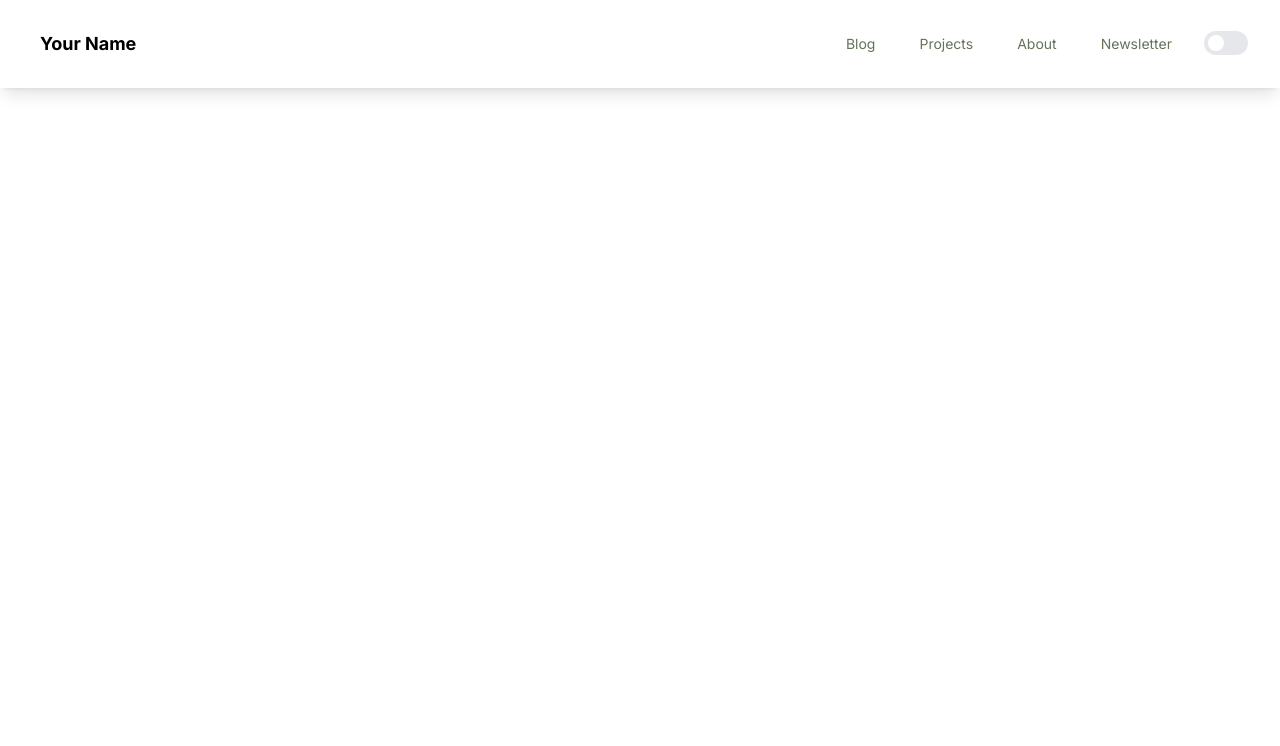
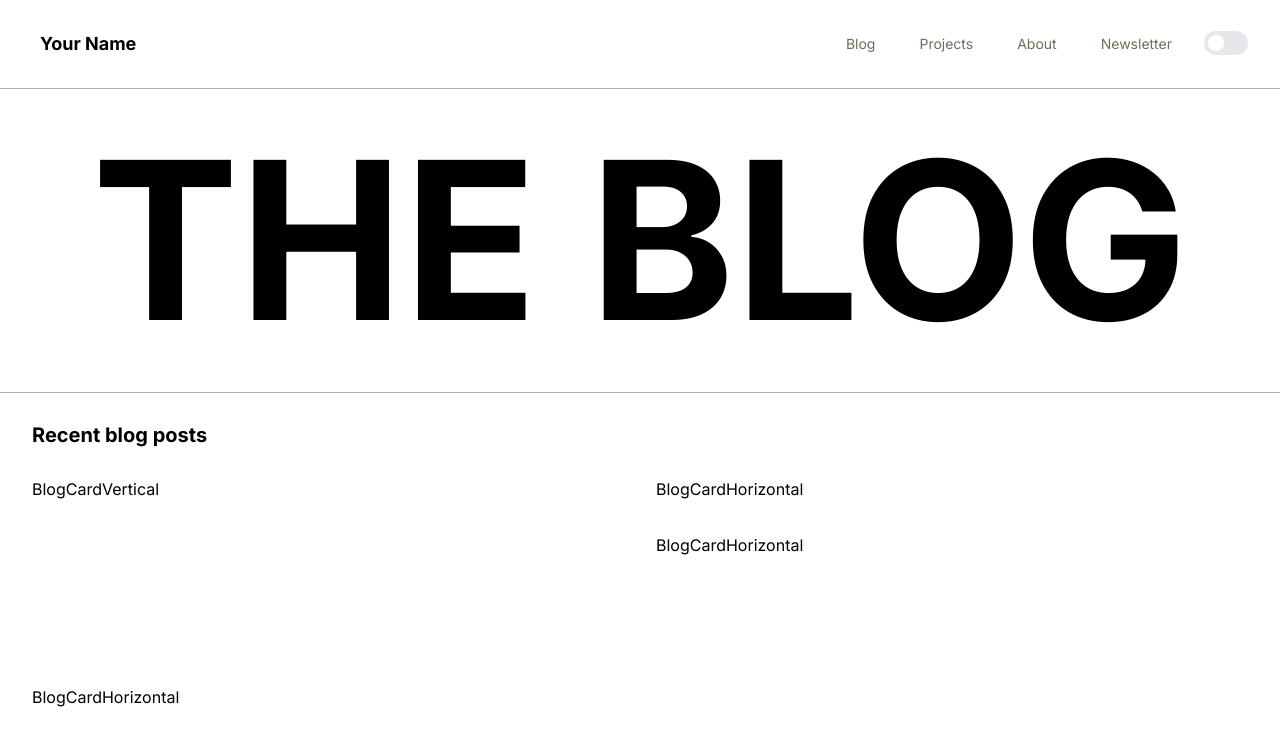
Before and after one commit to anas-aqeel/Blogs, a Next.js app: page / in a window 1280 px wide. Shown: the top 746 px of the page. Built offline with nearby package versions, Linux system fonts and the light colour scheme.

Commit message:
Header Layout | Desktop View

```diff
--- a/app/globals.css
+++ b/app/globals.css
@@ -15,13 +15,3 @@
     --background-end-rgb: 0, 0, 0;
   }
 }
-
-body {
-  color: rgb(var(--foreground-rgb));
-  background: linear-gradient(
-      to bottom,
-      transparent,
-      rgb(var(--background-end-rgb))
-    )
-    rgb(var(--background-start-rgb));
-}
--- a/app/layout.tsx
+++ b/app/layout.tsx
@@ -17,7 +17,7 @@ export default function RootLayout({
 }) {
   return (
     <html lang="en">
-      <body className={inter.className + " h-screen w-screen bg-white dark:bg-black"}>
+      <body className={inter.className + " h-auto w-full bg-white dark:bg-[#090D1F]"}>
         <DarkThemeProvider>
         <Navbar/>
         {children}
--- a/app/page.tsx
+++ b/app/page.tsx
@@ -1,8 +1,10 @@
-import Image from 'next/image'
-import ToogleButton from "../components/ToogleButton"
+import Header from '@/sections/Header'
 export default function Home() {
-  return <>
-    <ToogleButton/>
-    blog
-  </>
+  return (
+    <>
+      <div className="max-w-7xl mx-auto">
+        <Header />
+      </div>
+    </>
+  )
 }
--- /dev/null
+++ b/components/BlogCardHorizontal.jsx
@@ -0,0 +1,11 @@
+import React from 'react'
+
+const BlogCardHorizontal = () => {
+  return (
+    <div className='w-fit'>
+        BlogCardHorizontal
+        </div>
+  )
+}
+
+export default BlogCardHorizontal
--- /dev/null
+++ b/components/BlogCardVertical.jsx
@@ -0,0 +1,9 @@
+import React from 'react'
+
+const BlogCardVertical = () => {
+  return (
+    <div>BlogCardVertical</div>
+  )
+}
+
+export default BlogCardVertical
--- a/components/Navbar.jsx
+++ b/components/Navbar.jsx
@@ -40,7 +40,7 @@ export default function Navbar() {
   return (
     <Disclosure
       as="nav"
-      className="bg-white fixed top-0 left-0 right-0 shadow-lg z-40"
+      className="bg-white dark:bg-[#090D1F] sticky top-0 left-0 right-0  z-40"
     >
       {({ open }) => (
         <>
--- /dev/null
+++ b/sections/Header.tsx
@@ -0,0 +1,25 @@
+import React from 'react'
+import BlogCardVertical from '../components/BlogCardVertical'
+import BlogCardHorizontal from '../components/BlogCardHorizontal'
+const Header = () => {
+  return (
+    <div>
+      <div className=" border-b border-t border-black border-opacity-30  font-bold text-[17.2vw] leading-snug text-center">
+        THE BLOG{' '}
+      </div>
+      <div className="mt-7  px-8">
+        <div className="text-black font-bold text-xl">Recent blog posts</div>
+        <div className="mt-7 mb-32 grid grid-cols-2 gap-x-8">
+          <BlogCardVertical />
+          <div className="w-max flex flex-col gap-y-8">
+            <BlogCardHorizontal />
+            <BlogCardHorizontal />
+          </div>
+        </div>
+        <BlogCardHorizontal />
+      </div>
+    </div>
+  )
+}
+
+export default Header
--- a/tailwind.config.js
+++ b/tailwind.config.js
@@ -4,6 +4,7 @@ module.exports = {
   content: [
     './pages/**/*.{js,ts,jsx,tsx,mdx}',
     './components/**/*.{js,ts,jsx,tsx,mdx}',
+    './sections/**/*.{js,ts,jsx,tsx,mdx}',
     './app/**/*.{js,ts,jsx,tsx,mdx}',
   ],
   theme: {
```
